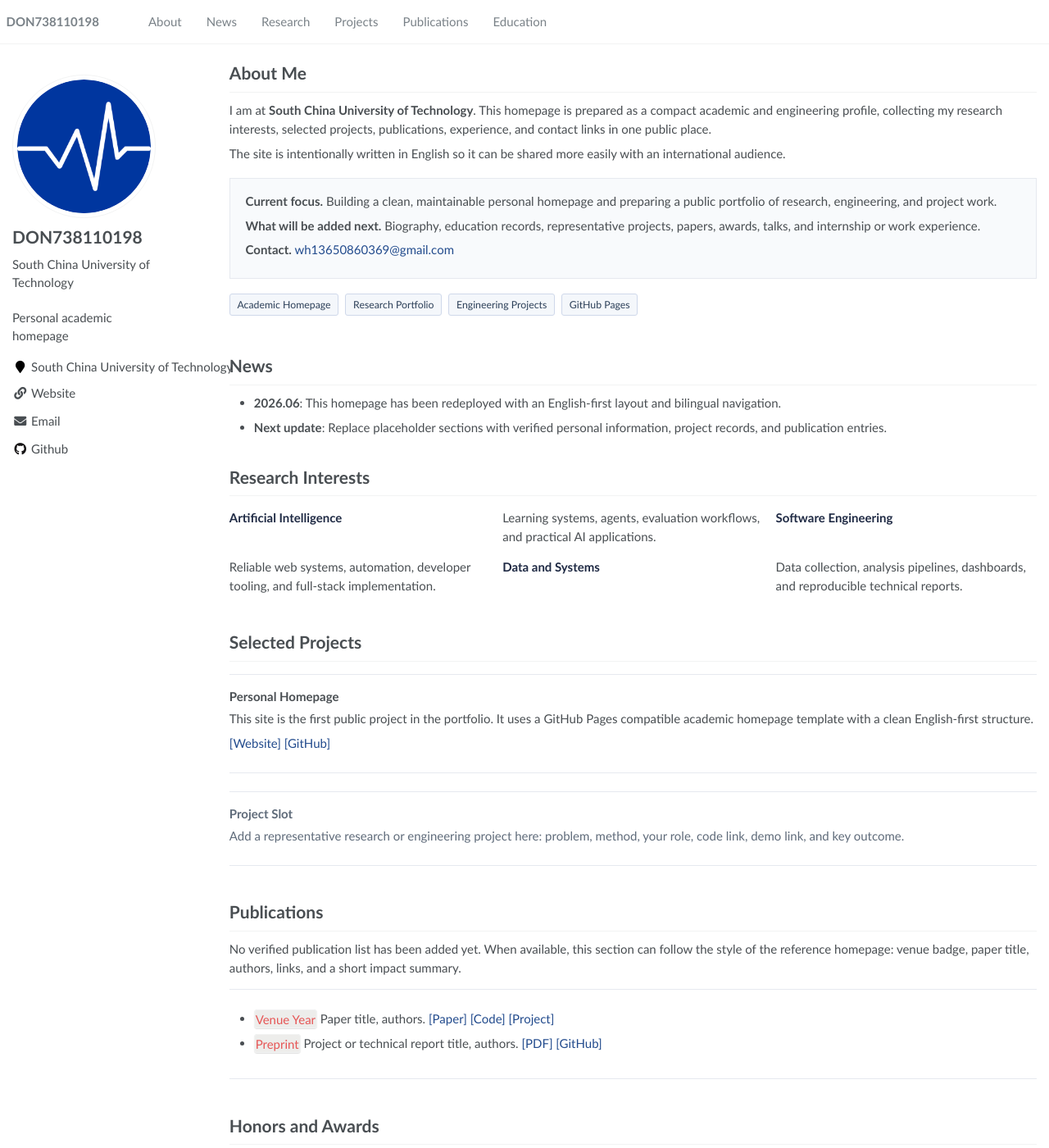
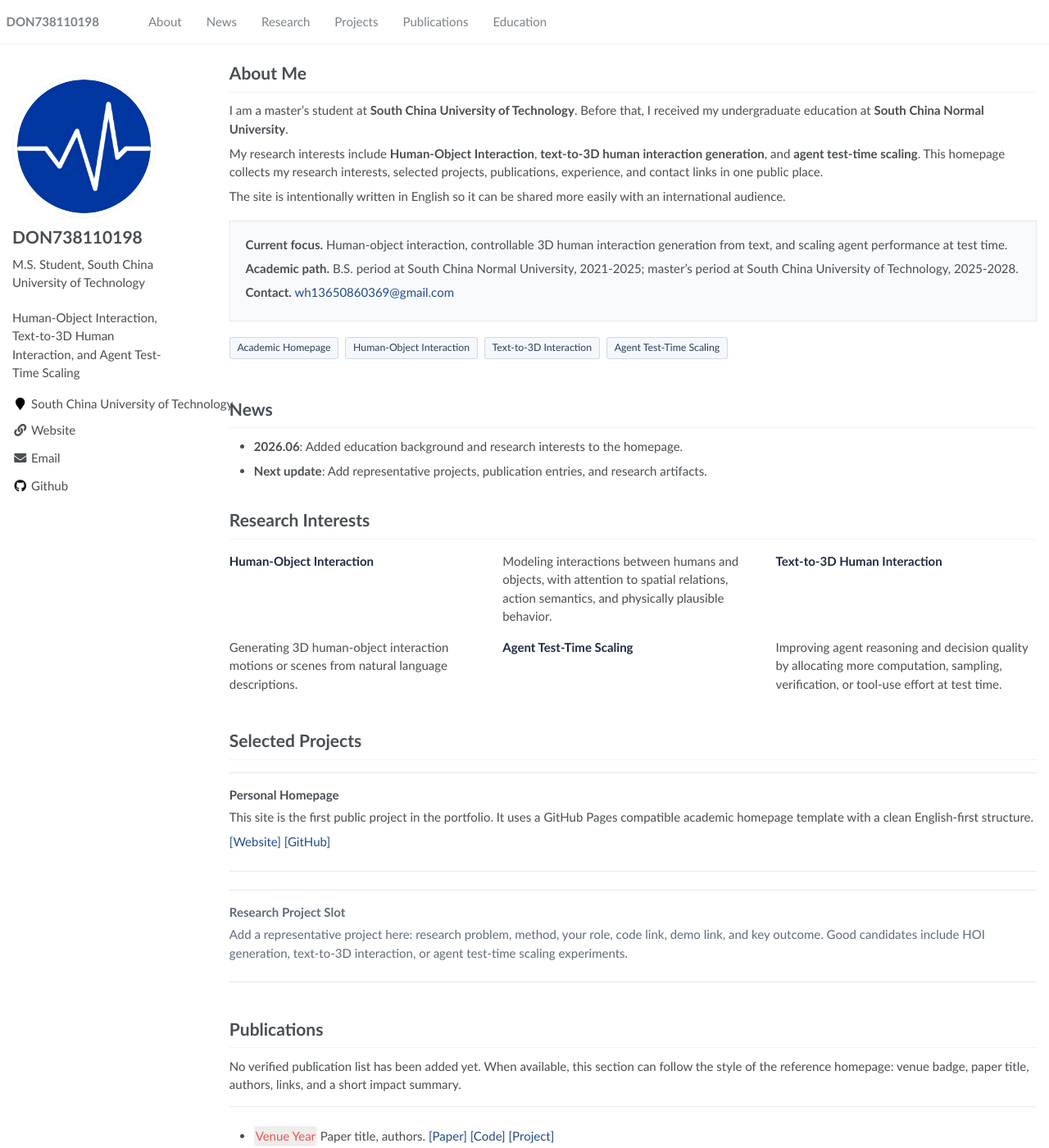
Before and after one commit to DON738110198/DON738110198.github.io, a Jekyll site: the page built from index.md, in a window 1280 px wide and 1400 px high. Shown: the whole window at 82% size. Built offline with Jekyll 4.4.1, drawn with Linux system fonts in a browser that asks for light colours; some of the changed text lies outside the part shown.

Commit message:
Add education and research interests

```diff
--- a/_config.yml
+++ b/_config.yml
@@ -7,7 +7,7 @@
 
 # Site Settings
 title                    : "DON738110198"
-description              : "Personal academic homepage"
+description              : "Human-Object Interaction, Text-to-3D Human Interaction, and Agent Test-Time Scaling"
 repository               : "DON738110198/DON738110198.github.io"
 google_scholar_stats_use_cdn : false
 
@@ -23,7 +23,7 @@ baidu_site_verification  :  # get baidu_site_verification from https://ziyuan.ba
 author:
   name             : "DON738110198"
   avatar           : "/images/android-chrome-512x512.png"
-  bio              : "South China University of Technology"
+  bio              : "M.S. Student, South China University of Technology"
   location         :
   employer         : "South China University of Technology"
   pubmed           :
--- a/index.md
+++ b/index.md
@@ -22,15 +22,17 @@ redirect_from:
 
 # About Me
 
-I am at **South China University of Technology**. This homepage is prepared as a compact academic and engineering profile, collecting my research interests, selected projects, publications, experience, and contact links in one public place.
+I am a master's student at **South China University of Technology**. Before that, I received my undergraduate education at **South China Normal University**.
+
+My research interests include **Human-Object Interaction**, **text-to-3D human interaction generation**, and **agent test-time scaling**. This homepage collects my research interests, selected projects, publications, experience, and contact links in one public place.
 
 The site is intentionally written in English so it can be shared more easily with an international audience.
 
 <div class="profile-summary" markdown="1">
 
-**Current focus.** Building a clean, maintainable personal homepage and preparing a public portfolio of research, engineering, and project work.
+**Current focus.** Human-object interaction, controllable 3D human interaction generation from text, and scaling agent performance at test time.
 
-**What will be added next.** Biography, education records, representative projects, papers, awards, talks, and internship or work experience.
+**Academic path.** B.S. period at South China Normal University, 2021-2025; master's period at South China University of Technology, 2025-2028.
 
 **Contact.** [wh13650860369@gmail.com](mailto:wh13650860369@gmail.com)
 
@@ -38,17 +40,17 @@ The site is intentionally written in English so it can be shared more easily wit
 
 <div class="tag-list">
   <span>Academic Homepage</span>
-  <span>Research Portfolio</span>
-  <span>Engineering Projects</span>
-  <span>GitHub Pages</span>
+  <span>Human-Object Interaction</span>
+  <span>Text-to-3D Interaction</span>
+  <span>Agent Test-Time Scaling</span>
 </div>
 
 <span class='anchor' id='news'></span>
 
 # News
 
-- **2026.06**: This homepage has been redeployed with an English-first layout and bilingual navigation.
-- **Next update**: Replace placeholder sections with verified personal information, project records, and publication entries.
+- **2026.06**: Added education background and research interests to the homepage.
+- **Next update**: Add representative projects, publication entries, and research artifacts.
 
 <span class='anchor' id='research'></span>
 
@@ -56,17 +58,17 @@ The site is intentionally written in English so it can be shared more easily wit
 
 <div class="mini-grid" markdown="1">
 
-**Artificial Intelligence**
+**Human-Object Interaction**
 
-Learning systems, agents, evaluation workflows, and practical AI applications.
+Modeling interactions between humans and objects, with attention to spatial relations, action semantics, and physically plausible behavior.
 
-**Software Engineering**
+**Text-to-3D Human Interaction**
 
-Reliable web systems, automation, developer tooling, and full-stack implementation.
+Generating 3D human-object interaction motions or scenes from natural language descriptions.
 
-**Data and Systems**
+**Agent Test-Time Scaling**
 
-Data collection, analysis pipelines, dashboards, and reproducible technical reports.
+Improving agent reasoning and decision quality by allocating more computation, sampling, verification, or tool-use effort at test time.
 
 </div>
 
@@ -86,9 +88,9 @@ This site is the first public project in the portfolio. It uses a GitHub Pages c
 
 <div class='project-entry muted-entry' markdown="1">
 
-### Project Slot
+### Research Project Slot
 
-Add a representative research or engineering project here: problem, method, your role, code link, demo link, and key outcome.
+Add a representative project here: research problem, method, your role, code link, demo link, and key outcome. Good candidates include HOI generation, text-to-3D interaction, or agent test-time scaling experiments.
 
 </div>
 
@@ -115,9 +117,13 @@ No verified publication list has been added yet. When available, this section ca
 
 # Education
 
-- **South China University of Technology**.
+- **South China University of Technology**, 2025-2028.
 
-  Degree, department, and dates to be added after confirmation.
+  Master's study.
+
+- **South China Normal University**, 2021-2025.
+
+  Undergraduate study.
 
 <span class='anchor' id='talks'></span>
 
```
